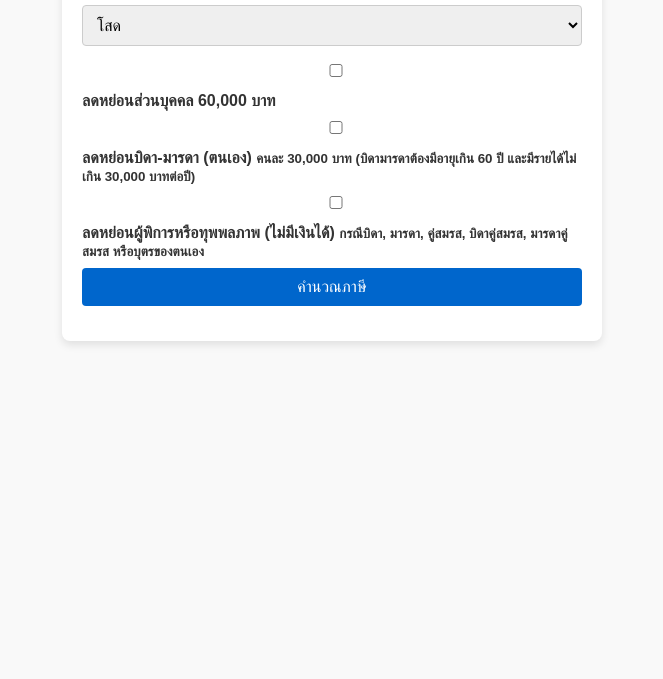
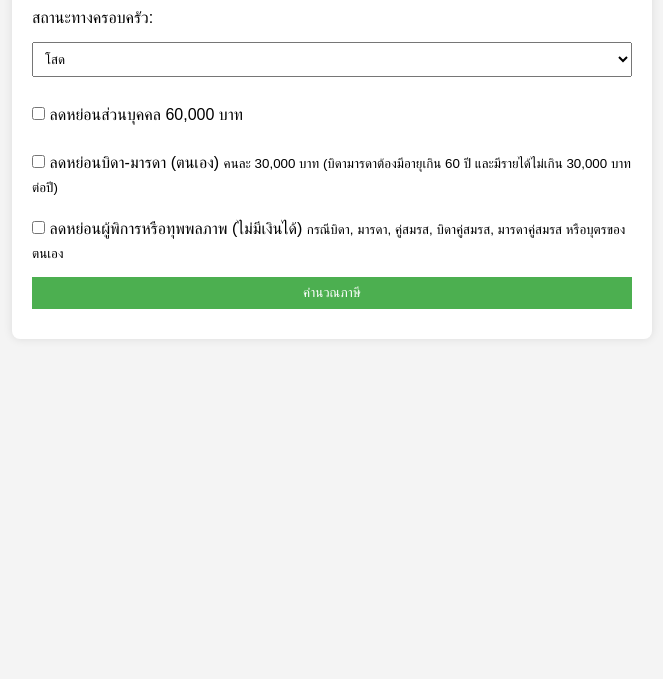
Before and after one commit to nicholasiv2547/nicholasiv2547.github.io, a plain HTML site: page deduction.html in a window 1280 px wide. Shown: the part 121-800 px from the top of the page, without its empty margins (308-971 px from the left). Drawn offline with Linux system fonts and the light colour scheme; a script that the page names is missing.

Commit message:
Update style.css

```diff
--- a/style.css
+++ b/style.css
@@ -1,58 +1,44 @@
 body {
-    font-family: 'Arial', sans-serif;
-    background-color: #f9f9f9;
+    font-family: Arial, sans-serif;
+    background-color: #f4f4f4;
     margin: 0;
     padding: 0;
-    color: #333;
 }
 
-h1, h2 {
+.container {
+    max-width: 600px;
+    margin: 20px auto;
+    padding: 20px;
+    background-color: white;
+    border-radius: 8px;
+    box-shadow: 0 0 10px rgba(0, 0, 0, 0.1);
+}
+
+h1 {
     text-align: center;
-    color: #0066cc;
 }
 
 form {
-    max-width: 500px;
-    margin: 20px auto;
-    padding: 20px;
-    background-color: #ffffff;
-    border-radius: 8px;
-    box-shadow: 0 4px 8px rgba(0, 0, 0, 0.1);
+    display: flex;
+    flex-direction: column;
 }
 
 label {
-    font-weight: bold;
-    margin-bottom: 8px;
-    display: block;
+    margin: 10px 0 5px;
 }
 
 input, select, button {
-    width: 100%;
-    padding: 10px;
-    margin-bottom: 15px;
-    border: 1px solid #ccc;
-    border-radius: 4px;
-    font-size: 16px;
+    padding: 8px;
+    margin: 10px 0;
 }
 
 button {
-    background-color: #0066cc;
+    background-color: #4CAF50;
     color: white;
     border: none;
     cursor: pointer;
-    transition: background-color 0.3s;
 }
 
 button:hover {
-    background-color: #005bb5;
+    background-color: #45a049;
 }
-
-#result {
-    max-width: 500px;
-    margin: 20px auto;
-    padding: 20px;
-    background-color: #ffffff;
-    border-radius: 8px;
-    box-shadow: 0 4px 8px rgba(0, 0, 0, 0.1);
-    line-height: 1.8;
-}
```
